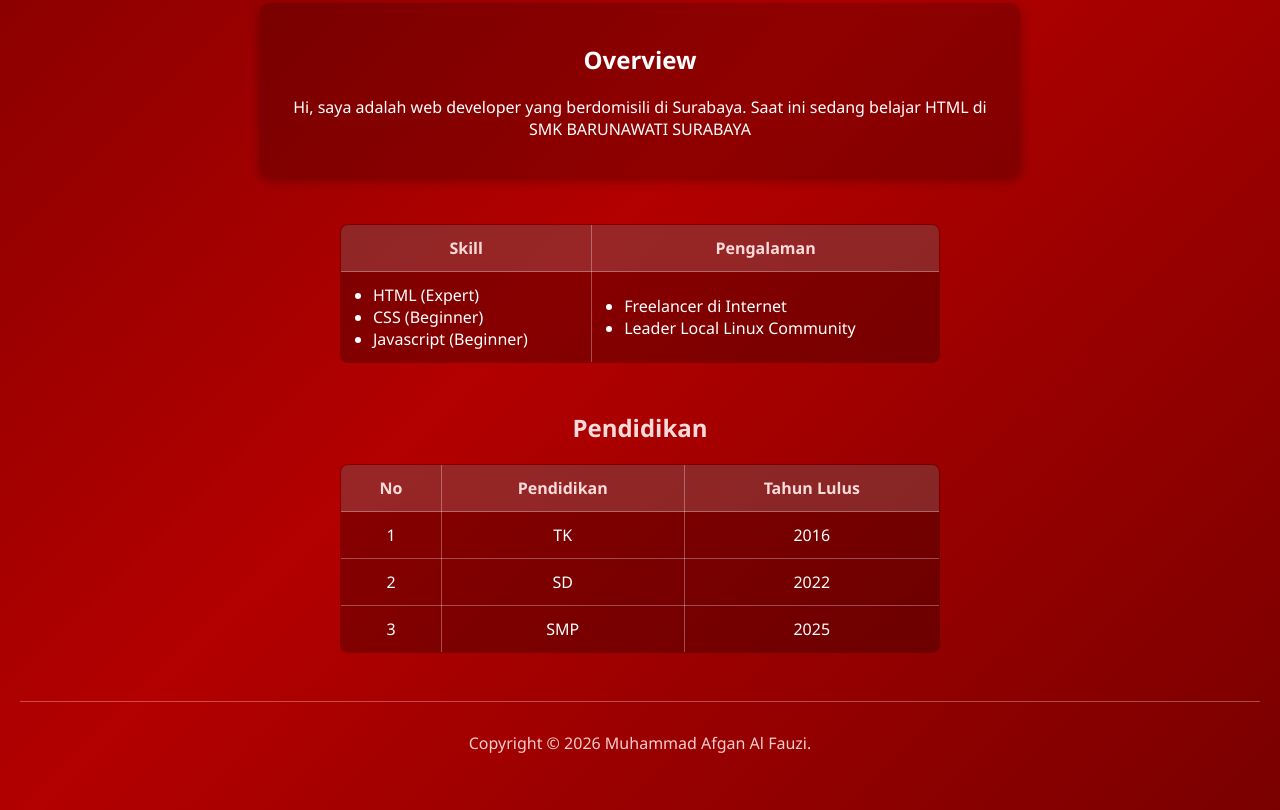
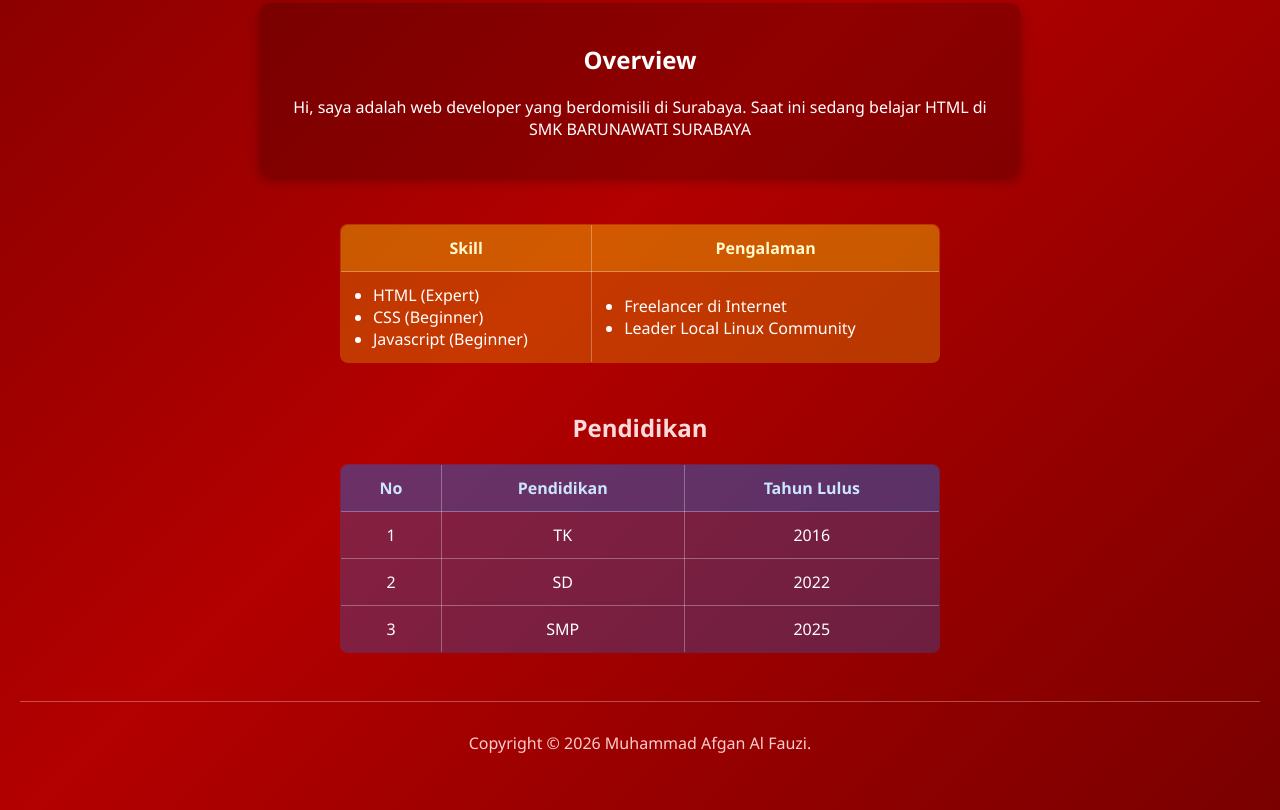
Before and after one commit to afgan16agu-art/personalweb, a plain HTML site: page index.html in a window 1280 px wide. Shown: the part 406-1216 px from the top of the page. Drawn offline with Linux system fonts and the light colour scheme.

Commit message:
Update index.html

```diff
--- a/index.html
+++ b/index.html
@@ -25,7 +25,7 @@
         }
 
         nav a {
-            color: #ffe5e5;
+            color: #ffffff;
             text-decoration: none;
             padding: 5px 8px;
         }
@@ -66,21 +66,36 @@
         }
 
         table {
-            background: rgba(0, 0, 0, 0.25);
             border-collapse: collapse;
             border-radius: 8px;
             overflow: hidden;
-            border: 1px solid rgba(255, 255, 255, 0.3) !important;
+        }
+
+        /* Tabel atas (Skill) - kuning */
+        table.table-skill {
+            background: rgba(255, 221, 0, 0.25);
+            border: 1px solid rgb(255, 221, 0) !important;
+        }
+
+        table.table-skill th {
+            background: rgba(255, 221, 0, 0.2);
+            color: #fffbcc;
+        }
+
+        /* Tabel bawah (Pendidikan) - biru */
+        table.table-pendidikan {
+            background: rgba(0, 123, 255, 0.25);
+            border: 1px solid rgb(0, 123, 255) !important;
+        }
+
+        table.table-pendidikan th {
+            background: rgba(0, 123, 255, 0.2);
+            color: #cce5ff;
         }
 
         th, td {
             border: 1px solid rgba(255, 255, 255, 0.3) !important;
             padding: 12px;
-        }
-
-        th {
-            background: rgba(255, 255, 255, 0.15);
-            color: #ffdada;
         }
 
         ul {
@@ -123,7 +138,7 @@
     </article>
 
     <div style="max-width: 600px; margin: 3em auto">
-        <table width="100%">
+        <table width="100%" class="table-skill">
             <thead>
                 <tr>
                     <th>Skill</th>
@@ -152,7 +167,7 @@
 
     <div style="max-width: 600px; margin: 3em auto; text-align: center;">
         <h2 style="color: #ffdada;">Pendidikan</h2>
-        <table width="100%">
+        <table width="100%" class="table-pendidikan">
             <thead>
                 <tr>
                     <th>No</th>
```
